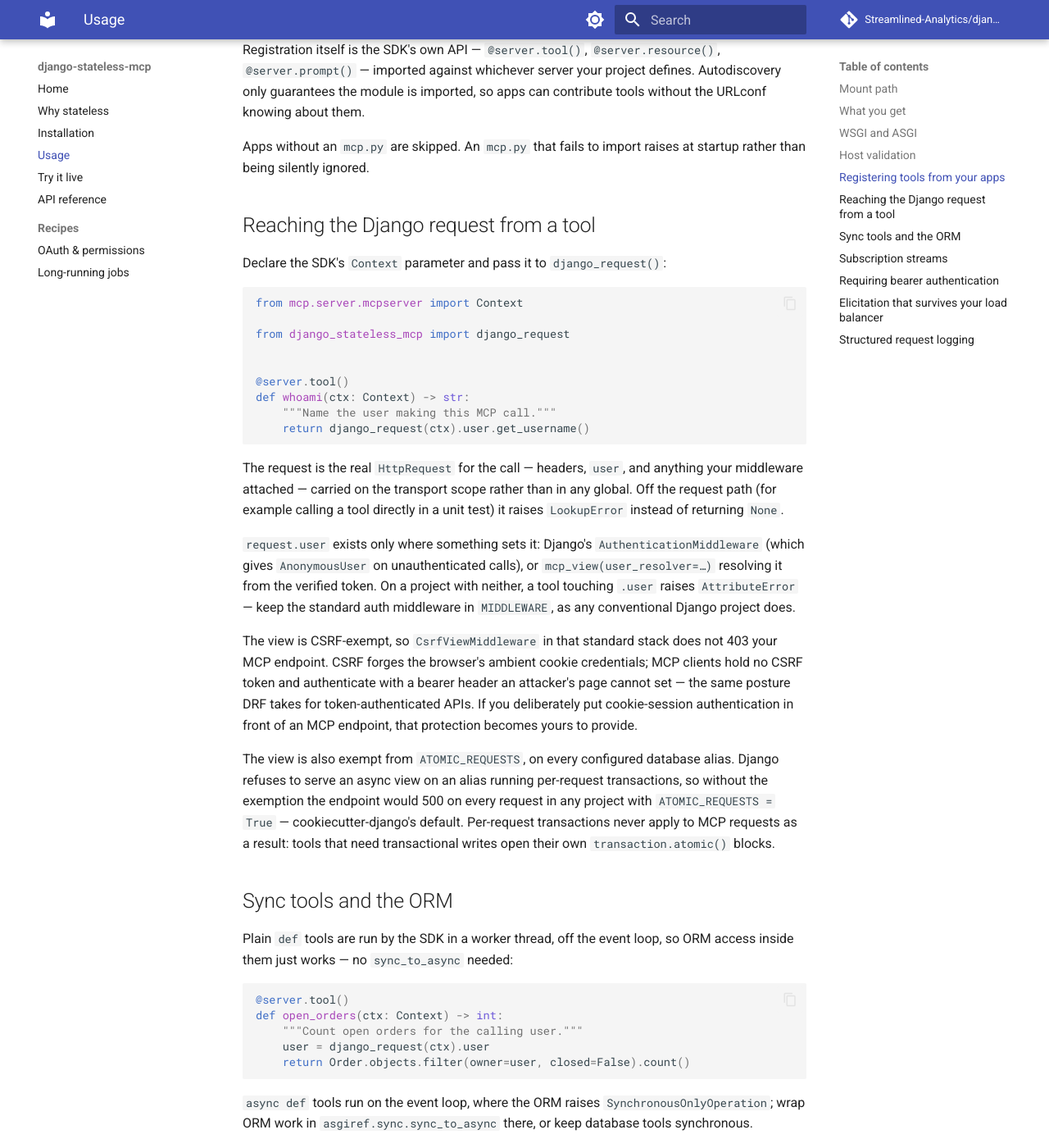
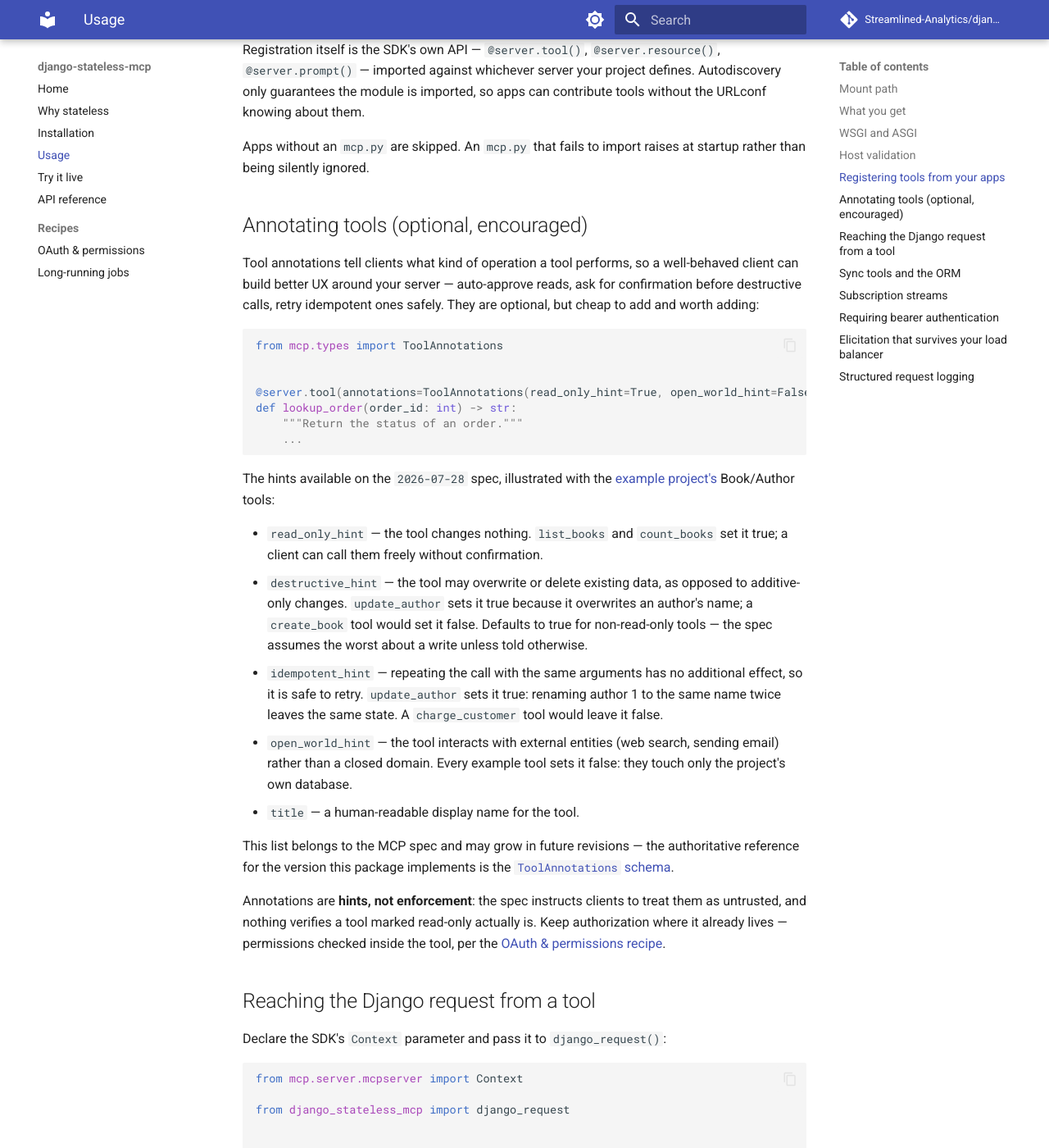
Before and after one commit to Streamlined-Analytics/django-stateless-mcp, an MkDocs documentation site: the page built from docs/usage.md, in a window 1280 px wide and 1400 px high, scrolled down 2074 px. Shown: the whole window at 82% size. Built offline with MkDocs 1.6.1 and Material for MkDocs 9.7.7, drawn with Linux system fonts in a browser that asks for light colours; comment, search, counter and statistics services are not loaded.

Commit message:
docs: encourage tool annotations, demonstrated on the Book/Author tools (ADR-0034)
New usage.md section after tool registration: one bullet per 2026-07-28
hint illustrated with the example's tools, the version-pinned spec schema
link as the authoritative list, and the hints-are-not-enforcement caveat
pointing back at execution gating. The five Book/Author example tools now
carry the annotations the docs describe, verified serializing camelCase
in tools/list on /mcp/ and /filtered-mcp/.

````diff
--- a/docs/usage.md
+++ b/docs/usage.md
@@ -100,6 +100,40 @@ apps can contribute tools without the URLconf knowing about them.
 
 Apps without an `mcp.py` are skipped. An `mcp.py` that fails to import raises
 at startup rather than being silently ignored.
+
+## Annotating tools (optional, encouraged)
+
+Tool annotations tell clients what kind of operation a tool performs, so a well-behaved client can build better UX around your server — auto-approve reads, ask for confirmation before destructive calls, retry idempotent ones safely.
+They are optional, but cheap to add and worth adding:
+
+```python
+from mcp.types import ToolAnnotations
+
+
+@server.tool(annotations=ToolAnnotations(read_only_hint=True, open_world_hint=False))
+def lookup_order(order_id: int) -> str:
+    """Return the status of an order."""
+    ...
+```
+
+The hints available on the `2026-07-28` spec, illustrated with the [example project's](example.md) Book/Author tools:
+
+- `read_only_hint` — the tool changes nothing.
+  `list_books` and `count_books` set it true; a client can call them freely without confirmation.
+- `destructive_hint` — the tool may overwrite or delete existing data, as opposed to additive-only changes.
+  `update_author` sets it true because it overwrites an author's name; a `create_book` tool would set it false.
+  Defaults to true for non-read-only tools — the spec assumes the worst about a write unless told otherwise.
+- `idempotent_hint` — repeating the call with the same arguments has no additional effect, so it is safe to retry.
+  `update_author` sets it true: renaming author 1 to the same name twice leaves the same state.
+  A `charge_customer` tool would leave it false.
+- `open_world_hint` — the tool interacts with external entities (web search, sending email) rather than a closed domain.
+  Every example tool sets it false: they touch only the project's own database.
+- `title` — a human-readable display name for the tool.
+
+This list belongs to the MCP spec and may grow in future revisions — the authoritative reference for the version this package implements is the [`ToolAnnotations` schema](https://modelcontextprotocol.io/specification/2026-07-28/schema#toolannotations).
+
+Annotations are **hints, not enforcement**: the spec instructs clients to treat them as untrusted, and nothing verifies a tool marked read-only actually is.
+Keep authorization where it already lives — permissions checked inside the tool, per the [OAuth & permissions recipe](recipes/oauth-and-permissions.md).
 
 ## Reaching the Django request from a tool
 
````
Also changed, not shown: docs/adr/0034-encourage-tool-annotations.md (added, +68 -0 lines), docs/adr/index.md (+1 -0 lines), 2 other files.
